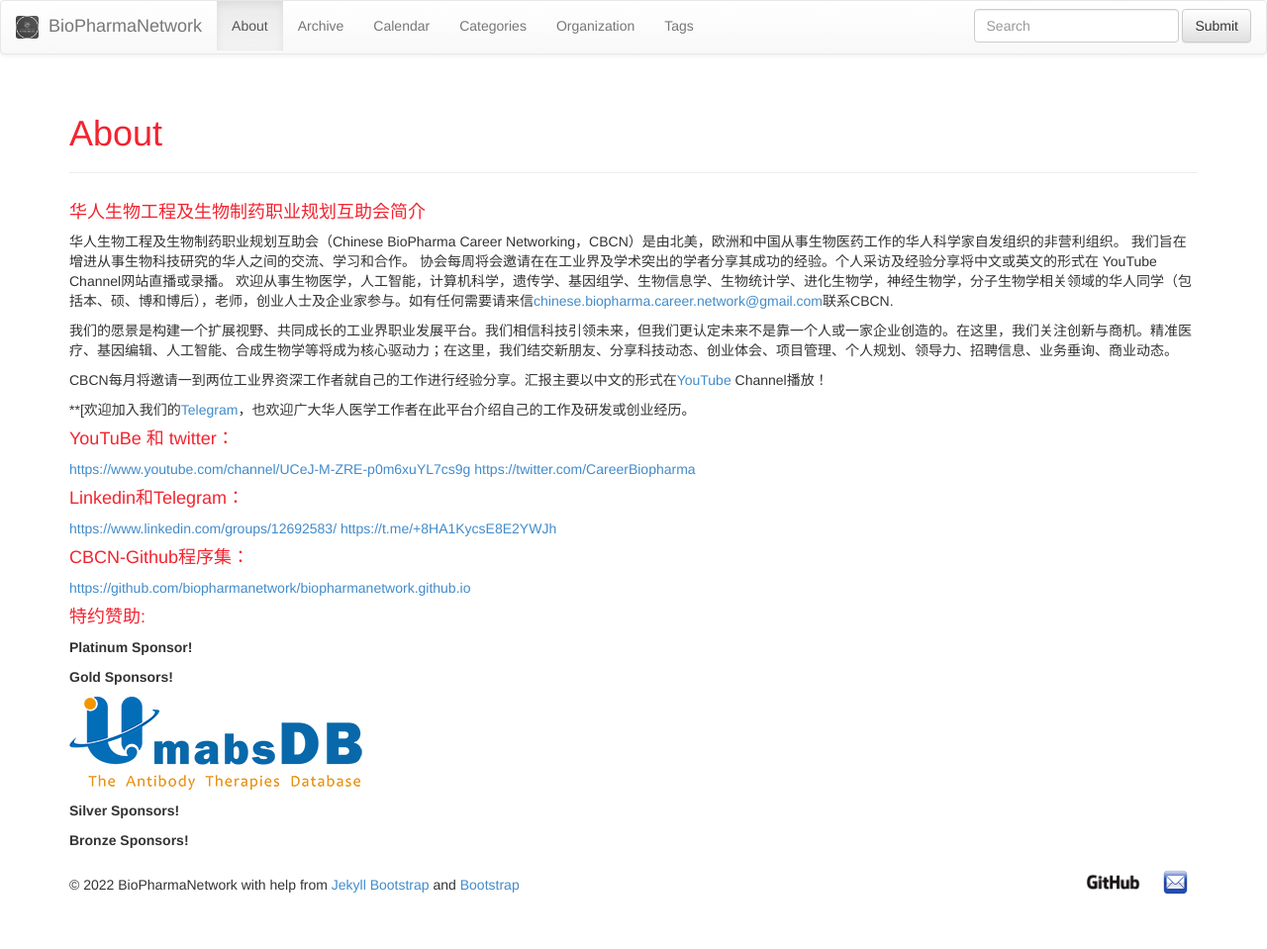
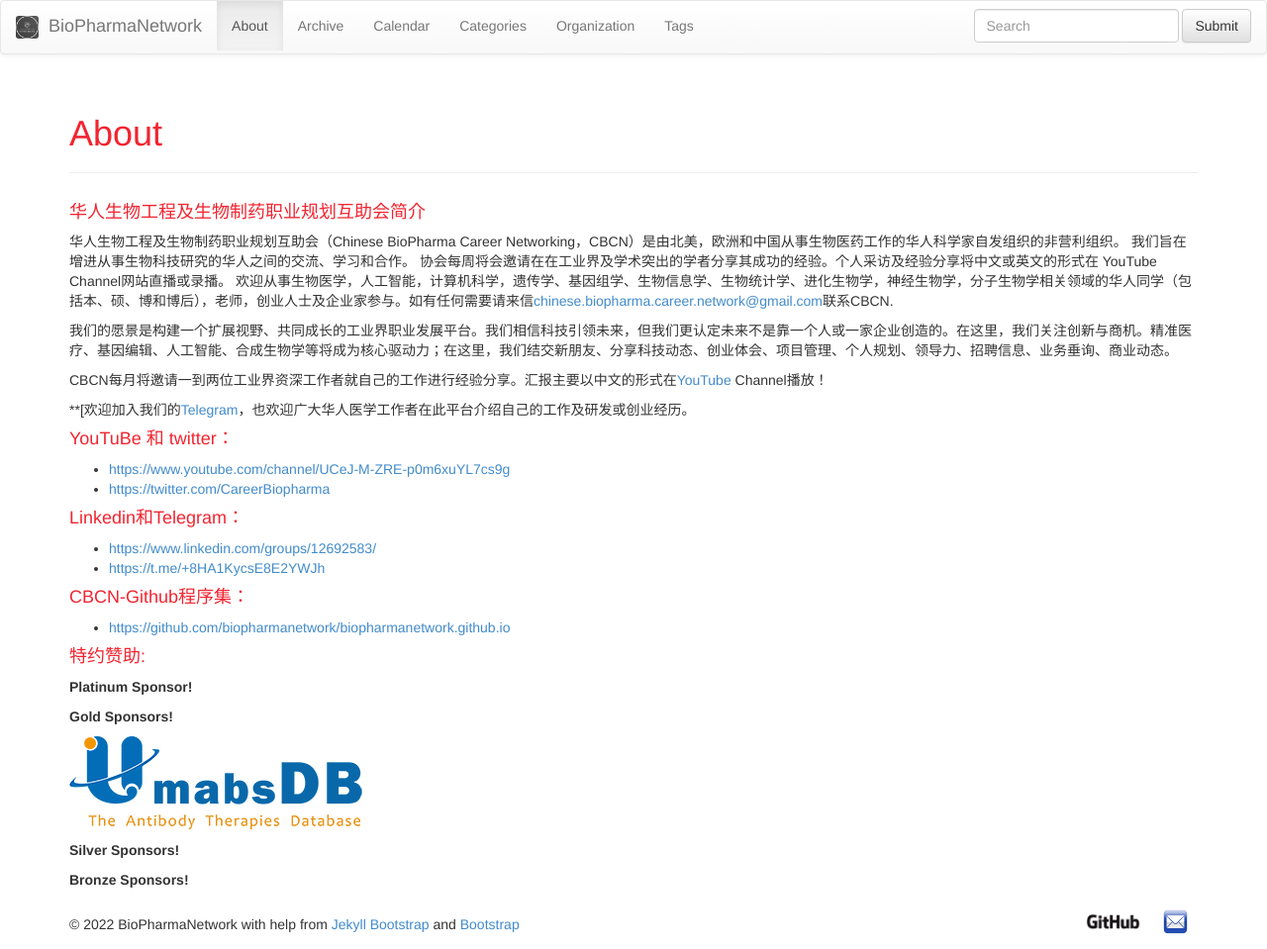
Before and after one commit to biopharmanetwork/biopharmanetwork.github.io, a Jekyll site: the page built from about.md, in a window 1280 px wide. Shown: the whole page at 99% size. Built offline with Jekyll 4.4.1, drawn with Linux system fonts in a browser that asks for light colours; nearby versions of some CDN libraries; before the commit the page ends 919 px from its top, so only the background shows below that.

```diff
--- a/about.md
+++ b/about.md
@@ -17,17 +17,17 @@ CBCN每月将邀请一到两位工业界资深工作者就自己的工作进行
 
 #### YouTuBe 和 twitter：
 
-[https://www.youtube.com/channel/UCeJ-M-ZRE-p0m6xuYL7cs9g](https://www.youtube.com/channel/UCeJ-M-ZRE-p0m6xuYL7cs9g)
-[https://twitter.com/CareerBiopharma](https://twitter.com/CareerBiopharma)
+* [https://www.youtube.com/channel/UCeJ-M-ZRE-p0m6xuYL7cs9g](https://www.youtube.com/channel/UCeJ-M-ZRE-p0m6xuYL7cs9g)
+* [https://twitter.com/CareerBiopharma](https://twitter.com/CareerBiopharma)
 
 #### Linkedin和Telegram：
 
-[https://www.linkedin.com/groups/12692583/](https://www.linkedin.com/groups/12692583/)
-[https://t.me/+8HA1KycsE8E2YWJh](https://t.me/+8HA1KycsE8E2YWJh)
+* [https://www.linkedin.com/groups/12692583/](https://www.linkedin.com/groups/12692583/)
+* [https://t.me/+8HA1KycsE8E2YWJh](https://t.me/+8HA1KycsE8E2YWJh)
 
 #### CBCN-Github程序集：
 
-[https://github.com/biopharmanetwork/biopharmanetwork.github.io](https://github.com/biopharmanetwork/biopharmanetwork.github.io)
+* [https://github.com/biopharmanetwork/biopharmanetwork.github.io](https://github.com/biopharmanetwork/biopharmanetwork.github.io)
 
 #### 特约赞助:
 
```
